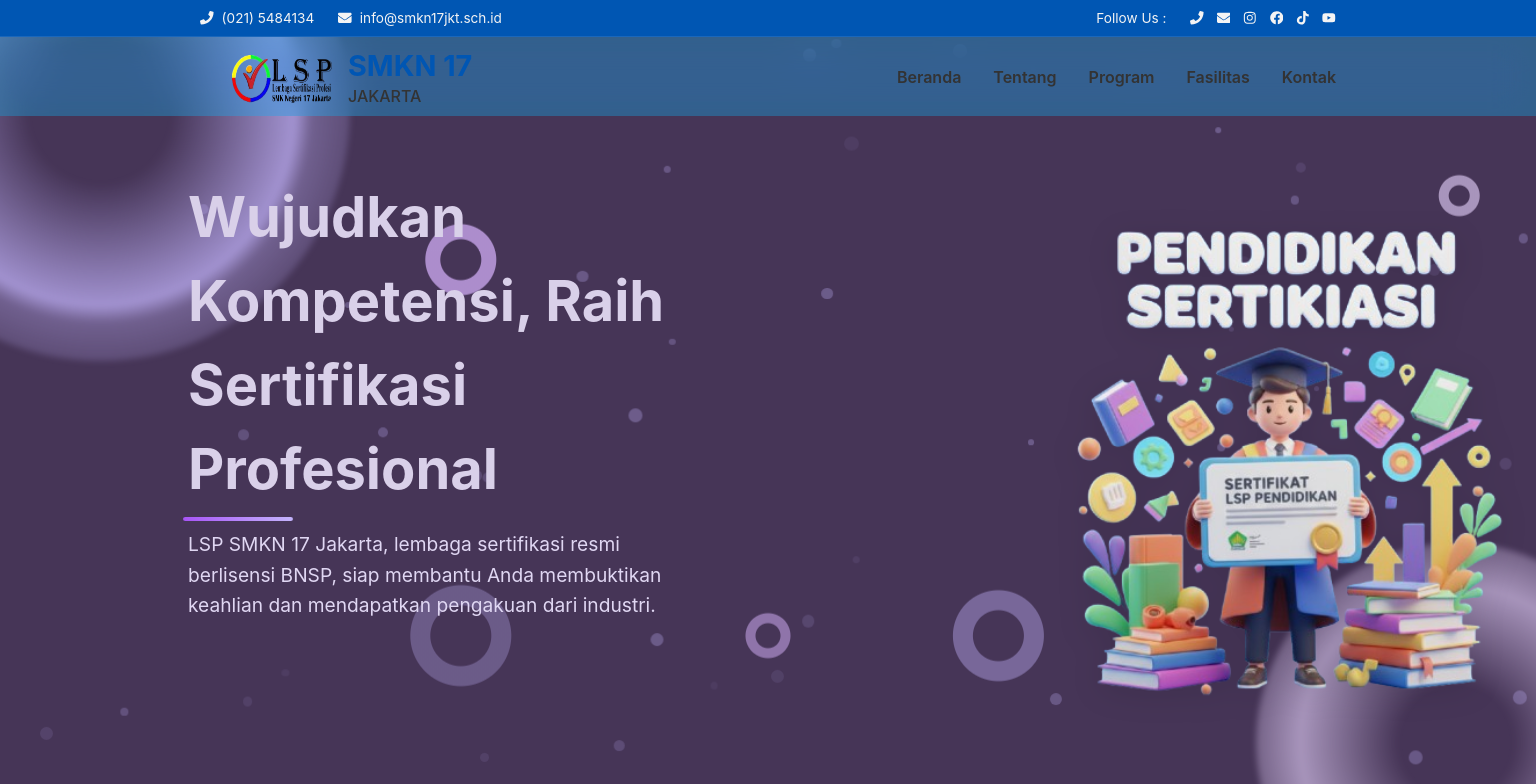
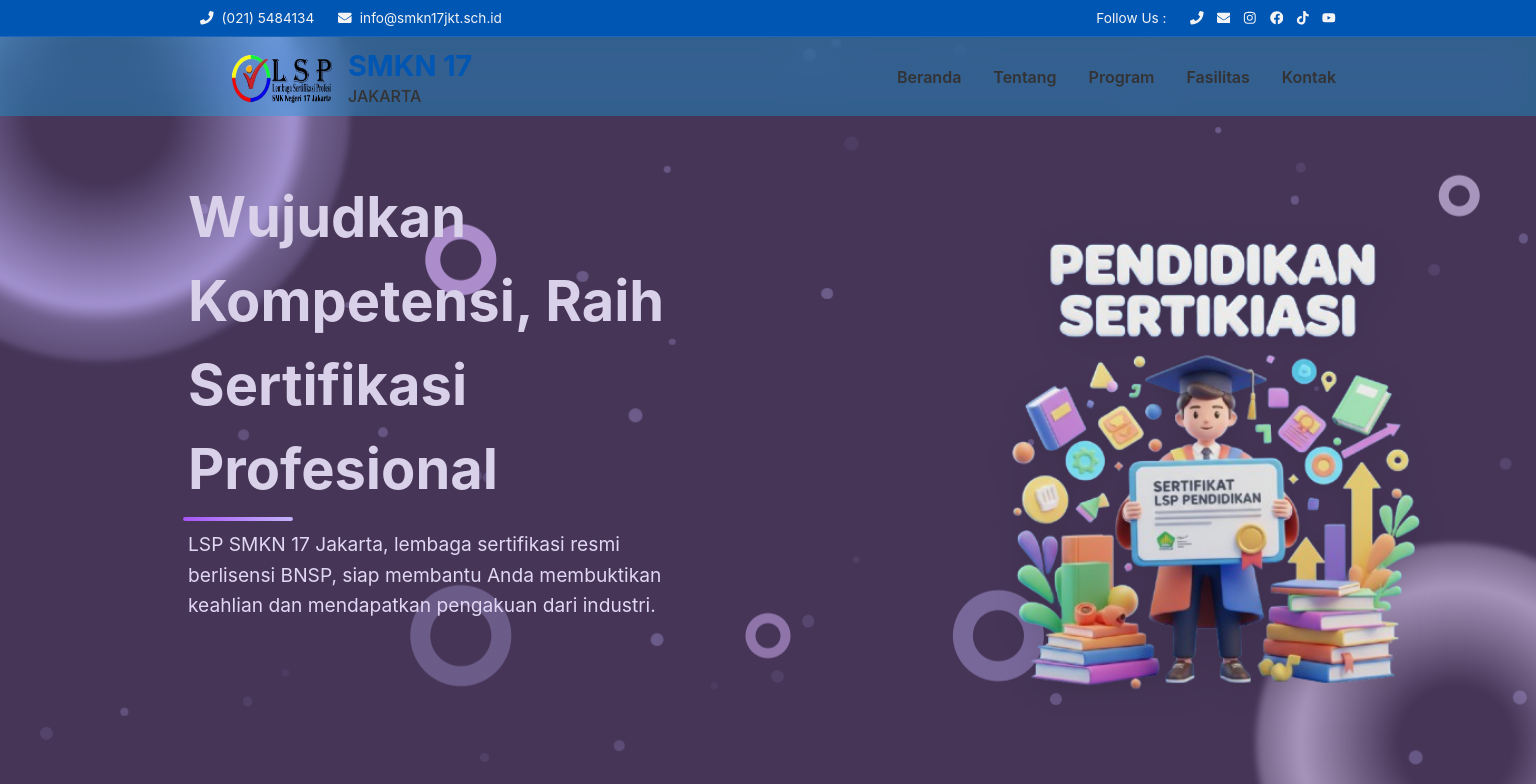
Before and after one commit to Ucokkici/sekolah-landing-page, a React (Vite) app: page / in a window 1536 px wide. Shown: the top 784 px of the page. Built offline with nearby package versions, Linux system fonts and the light colour scheme.

Commit message:
Initial commit

```diff
--- a/src/sections/HeroSection.scss
+++ b/src/sections/HeroSection.scss
@@ -8,7 +8,8 @@
   min-height: 650px; // Minimum height untuk mobile
   display: flex;
   align-items: center;
-  overflow: hidden; // Pastikan overflow hidden
+  // PERBAIKAN: Ganti dari overflow: hidden ke overflow: visible untuk desktop
+  overflow: visible; // Diubah untuk mencegah clipping
 
   // --- KONTAINER UNTUK LINGKARAN (PALING BELAKANG) ---
   &__rings {
@@ -145,6 +146,8 @@
     // Tambahkan padding vertikal untuk mobile
     padding-top: 20px;
     padding-bottom: 20px;
+    // PERBAIKAN: Pastikan container tidak memotong konten
+    overflow: visible !important;
   }
 
   &__content {
@@ -153,6 +156,9 @@
     justify-content: flex-start;
     width: 100%;
     gap: 80px;
+    // PERBAIKAN: Pastikan konten bisa overflow dengan aman
+    position: relative;
+    z-index: 10;
   }
 
   &__text-wrapper {
@@ -171,6 +177,8 @@
     margin-left: auto;
     align-self: flex-end;
     z-index: 6;
+    // PERBAIKAN: Tambahkan untuk mencegah clipping di viewport kecil
+    max-height: 90vh;
 
     img {
       width: 100%;
@@ -179,6 +187,8 @@
       display: block;
       filter: drop-shadow(0 5px 15px rgba(0, 0, 0, 0.1));
       transition: filter 0.3s ease;
+      // PERBAIKAN: Pastikan gambar tidak melebihi karakter
+      max-height: inherit;
     }
 
     &:hover img {
@@ -299,6 +309,9 @@
 
   // Media query untuk mobile - PERBAIKAN UTAMA
   @media (max-width: 768px) {
+    // PERBAIKAN: Kembali ke overflow hidden di mobile untuk menghindari scroll horizontal
+    overflow: hidden;
+
     // Perbaikan untuk masalah viewport di mobile
     height: auto;
     min-height: 100vh;
@@ -332,6 +345,8 @@
       order: 1; // Karakter pertama
       // Tambahkan margin atas untuk memberikan ruang
       margin-top: 20px;
+      // PERBAIKAN: Reset max-height di mobile
+      max-height: none;
     }
 
     &__cta {
@@ -411,6 +426,26 @@
   }
 }
 
+// PERBAIKAN: Tambahkan media query untuk desktop besar
+@media (min-width: 1400px) {
+  .hero {
+    .anime-character {
+      right: -12%; // Kurangi nilai negatif untuk layar lebih besar
+      width: 48%; // Sedikit kurangi lebar
+    }
+  }
+}
+
+// PERBAIKAN: Untuk layar sangat lebar
+@media (min-width: 1600px) {
+  .hero {
+    .anime-character {
+      right: -8%; // Kurangi lagi untuk layar sangat lebar
+      width: 45%;
+    }
+  }
+}
+
 // --- KEYFRAMES ANIMASI ---
 @keyframes float {
   0%,
```
